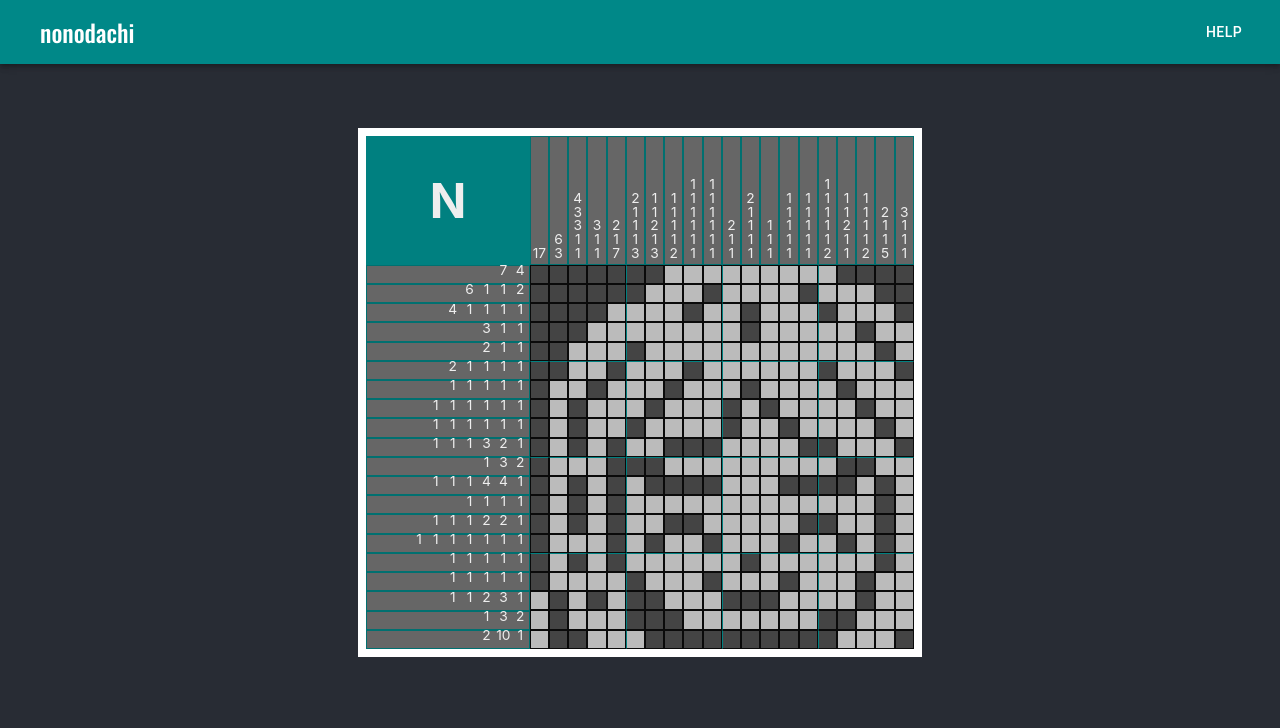
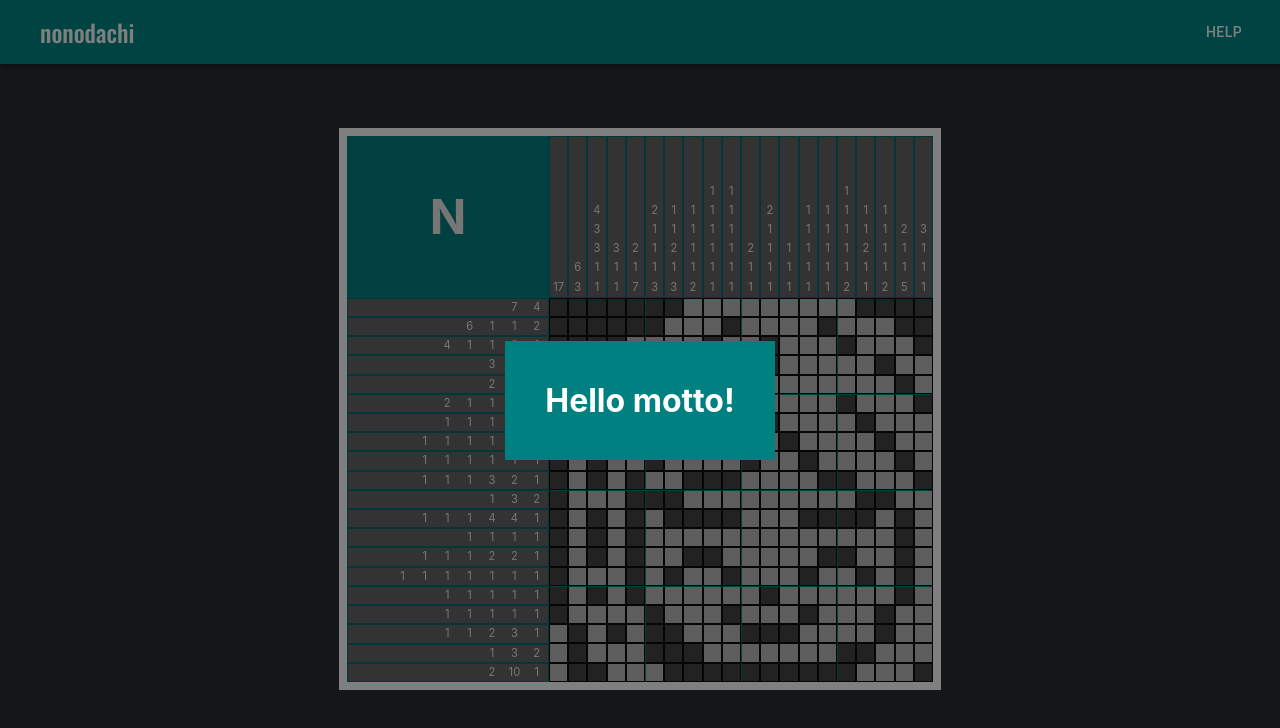
Before and after one commit to FelicianoG/nonogramsdasu, a React (Create React App) app: page / in a window 1280 px wide. Both pictures are taken after a click on the button "HELP". Shown: the top 728 px of the page. Built offline with nearby package versions, Linux system fonts and the light colour scheme.

Commit message:
fixed number alignment and tweaked app sizing

```diff
--- a/public/index.html
+++ b/public/index.html
@@ -35,6 +35,7 @@
   <body>
     <noscript>You need to enable JavaScript to run this app.</noscript>
     <div id="root"></div>
+    <div id="modal"></div>
     <!--
       This HTML file is a template.
       If you open it directly in the browser, you will see an empty page.
--- a/src/App.css
+++ b/src/App.css
@@ -13,6 +13,10 @@ html {
 *:before,
 *:after {
   box-sizing: inherit;
+}
+body {
+  background-color: #282c34;
+  min-height: 800px;
 }
 
 .colrow-container {
@@ -71,6 +75,7 @@ html {
   flex-direction: column;
   align-items: center;
   justify-content: center;
+  background-color: #282c34;
 }
 
 .App-header {
@@ -146,6 +151,9 @@ html {
     transform: scale(0.5) translateY(-12rem);
     align-self: flex-start;
   }
+  body {
+    min-height: 500px;
+  }
 }
 
 @media screen and (max-width: 300px) {
@@ -157,4 +165,7 @@ html {
   .App-header {
     height: 600px;
   }
+  body {
+    min-height: 100px;
+  }
 }
--- a/src/App.js
+++ b/src/App.js
@@ -4,15 +4,48 @@ import Logic from "./components/Logic";
 import MyAppBar from "./components/MyAppBar";
 import { createTheme, ThemeProvider } from "@mui/material/styles";
 import { treasure as test } from "./NonogramTest";
+import { createPortal } from "react-dom";
+import { useState } from "react";
 
 const theme = createTheme({ palette: { primary: { main: "#088" } } });
 
 function App() {
+  const [modal, setModal] = useState(false);
+  const portalito = createPortal(
+    <div
+      className="modal"
+      style={{
+        backgroundColor: "rgba(0,0,0,.5)",
+        padding: "20px",
+        color: "white",
+        position: "fixed",
+        top: "0",
+        display: "flex",
+        justifyContent: "center",
+        alignItems: "center",
+        width: "100%",
+        height: "100%",
+      }}
+    >
+      <h1
+        onClick={() => {
+          setModal((prev) => {
+            return !prev;
+          });
+        }}
+        style={{ padding: "40px", backgroundColor: "#008080", color: "white" }}
+      >
+        Hello motto!
+      </h1>
+    </div>,
+    document.getElementById("modal")
+  );
   return (
     <ThemeProvider theme={theme}>
+      {modal ? portalito : null}
       <div className="App">
         <header className="App-header">
-          <MyAppBar />
+          <MyAppBar setModal={setModal} />
           <div className="game-container">
             <Logic winBoard={test}>
               <Description />
--- a/src/components/ColRow.jsx
+++ b/src/components/ColRow.jsx
@@ -8,15 +8,7 @@ export default function ColRow({ arr, isCol, columnNum, rowNum }) {
         return (
           <div className={isCol ? "col" : "row"} key={i}>
             {arrayToBlocks(a).map((b, j) => (
-              <div
-                className="number"
-                style={{
-                  fontSize: `${0.5 + 12 / (columnNum * rowNum)}em`,
-                  width: `${0.5 + 12 / (columnNum * rowNum)}em`,
-                  height: `${0.5 + 12 / (columnNum * rowNum)}em`,
-                }}
-                key={j}
-              >
+              <div className="number" key={j}>
                 {b}
               </div>
             ))}
--- a/src/components/MyAppBar.jsx
+++ b/src/components/MyAppBar.jsx
@@ -3,10 +3,8 @@ import Box from "@mui/material/Box";
 import Toolbar from "@mui/material/Toolbar";
 import Typography from "@mui/material/Typography";
 import Button from "@mui/material/Button";
-import IconButton from "@mui/material/IconButton";
-import MenuIcon from "@mui/icons-material/Menu";
 
-export default function MyAppBar() {
+export default function MyAppBar({ setModal }) {
   return (
     <Box sx={{ flexGrow: 1 }}>
       <AppBar position="static">
@@ -22,7 +20,16 @@ export default function MyAppBar() {
           >
             nonodachi
           </Typography>
-          <Button color="inherit">Help</Button>
+          <Button
+            onClick={() => {
+              setModal((prev) => {
+                return !prev;
+              });
+            }}
+            color="inherit"
+          >
+            Help
+          </Button>
         </Toolbar>
       </AppBar>
     </Box>
```
